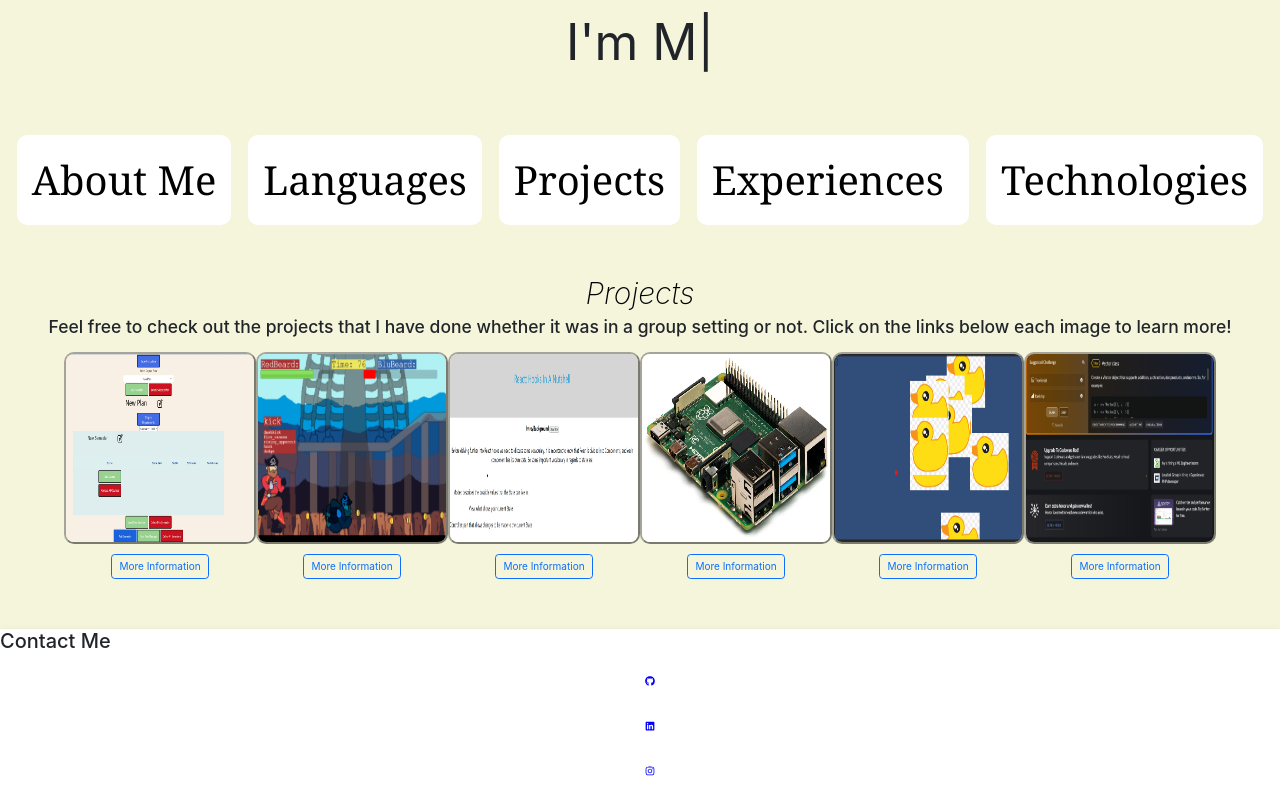
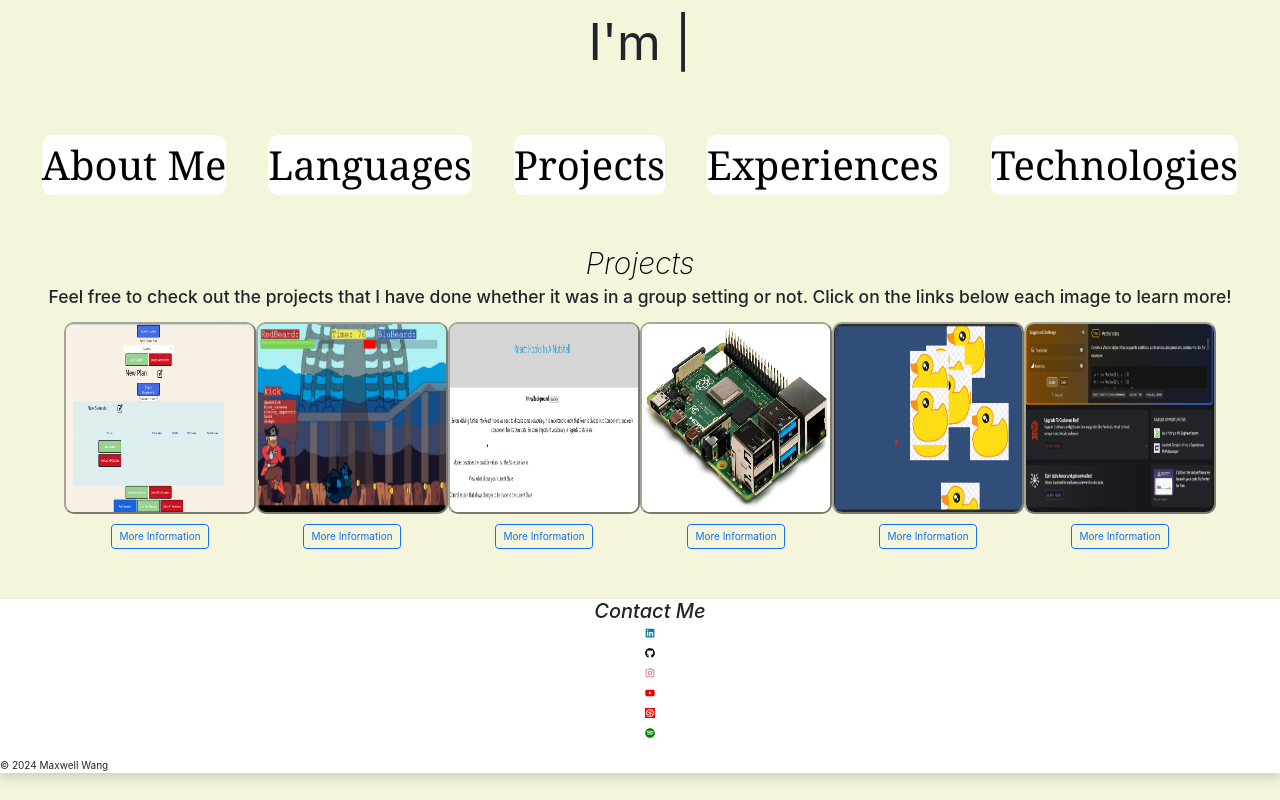
Before and after one commit to mwang840/maxwangdev, a React (Create React App) app: page /projects in a window 1280 px wide. Shown: the top 800 px of the page. Built offline with nearby package versions, Linux system fonts and the light colour scheme.

Commit message:
footer is done

```diff
--- a/src/App.module.css
+++ b/src/App.module.css
@@ -1,3 +1,64 @@
 .typewriter_content {
     font-size: 5em;
 }
+
+
+.github{
+    display: flex;
+    color: black;
+    justify-content: center;
+    align-items: center;
+    overflow: hidden;
+    list-style-type: none;
+    padding-bottom: 10px;
+}
+
+.linkedIn{
+    display: flex;
+    color: rgb(9, 123, 161);
+    justify-content: center;
+    align-items: center;
+    overflow: hidden;
+    padding-bottom: 10px;
+    list-style-type: none;
+    size: 100px;
+}
+
+.instagram{
+    display: flex;
+    color: rgb(197, 99, 115);
+    justify-content: center;
+    align-items: center;
+    overflow: hidden;
+    padding-bottom: 10px;
+    list-style-type: none;
+    size: 100px;
+}
+
+.youtube{
+    display: flex;
+    color: rgb(242, 0, 0);
+    justify-content: center;
+    align-items: center;
+    overflow: hidden;
+    padding-bottom: 10px;
+    list-style-type: none;
+    size: 100px;
+}
+
+.spotify{
+    display: flex;
+    color: green;
+    justify-content: center;
+    align-items: center;
+    overflow: hidden;
+    padding-bottom: 10px;
+    list-style-type: none;
+    size: 100px;
+}
+
+.footerTitle{
+    text-align: center;
+    font-style: oblique;
+    size:30px;
+}
--- a/src/App.tsx
+++ b/src/App.tsx
@@ -9,11 +9,10 @@ import { Projects } from "./components/Projects";
 import { Technologies } from "./components/Technologies";
 import TypewriterComponent from "typewriter-effect";
 import { Experience } from "./components/Experience";
-import { Footer, FooterCopyright, FooterIcon, FooterTitle } from "flowbite-react";
+import { Footer, FooterCopyright, FooterTitle } from "flowbite-react";
 import {
     FaGithub,
     FaLinkedin,
-    FaMailBulk,
     FaYoutube,
     FaSpotify,
     FaInstagram,
@@ -49,15 +48,14 @@ function App() {
                 </Routes>
             </BrowserRouter>
             <Footer container>
-                <FooterTitle title="Contact Me"/>
-                <Footer.LinkGroup>
-                <FooterIcon href="https://github.com/mwang840" icon={FaGithub}/>
-                <FooterIcon href="https://www.linkedin.com/in/maxwell-wang-08ws/" icon={FaLinkedin} />
-                <FooterIcon href="https://www.instagram.com/iammaxwellw?igsh=aDVpNzEwYXozMzl0" icon={FaInstagram} />
-                <FooterIcon href="#" icon={FaSpotify} />
-                <FooterIcon href="https://www.youtube.com/channel/UCHCqPwHUde2P-idHPUTMoqA" icon={FaYoutube} />
-                <FooterIcon href="#" icon={FaMailBulk} />
-                <FooterIcon href="https://www.codewars.com/users/draco_635" icon={SiCodewars} />
+                    <Footer.LinkGroup>
+                    <FooterTitle title="Contact Me" className={styles.footerTitle}/>
+                        <Footer.Icon href="https://www.linkedin.com/in/maxwell-wang-08ws/" icon={FaLinkedin} className={styles.linkedIn}/>
+                        <Footer.Icon href="https://github.com/mwang840" icon={FaGithub} className={styles.github}/>
+                        <Footer.Icon href="https://www.instagram.com/spectrum_dev/" icon={FaInstagram} className={styles.instagram}/>
+                        <Footer.Icon href="https://www.youtube.com/@draco4809" icon={FaYoutube} className={styles.youtube}/>
+                        <Footer.Icon href="https://www.codewars.com/users/draco_635" icon={SiCodewars} className={styles.youtube}/>
+                        <Footer.Icon href="https://open.spotify.com/user/drqc2qyt0rhr9q575j9akkb3u" icon={FaSpotify} className={styles.spotify}/>
                 </Footer.LinkGroup>
                 <FooterCopyright by=" Maxwell Wang" year={2024}/>
             </Footer>
--- a/src/components/AboutMe.css
+++ b/src/components/AboutMe.css
@@ -30,7 +30,7 @@ img {
     width: 35%;
 } */
 
-a{
+/* a{
     display: block;
     font-weight: 200;
     color: blue;
@@ -42,7 +42,7 @@ a{
     list-style-type: none;
     align-items: center;
     overflow: hidden;
-}
+} */
 
 p{
     font-weight: 120;
```
